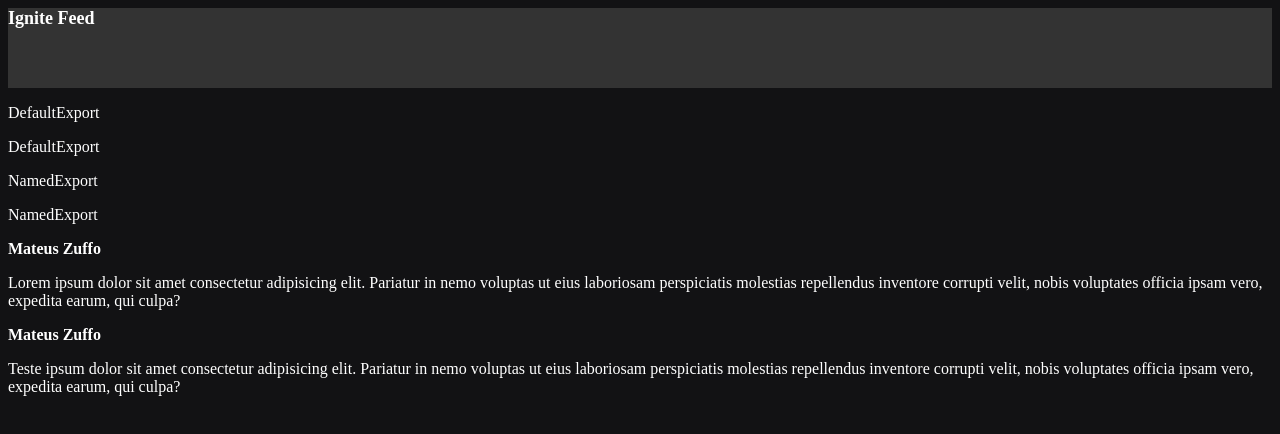
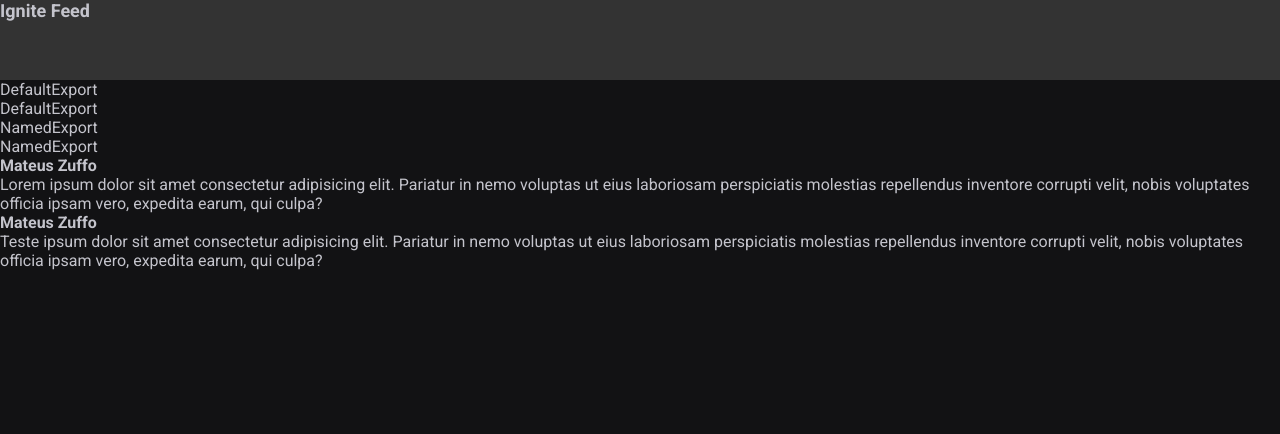
Before and after one commit to mateus-zuffo/ReactJS-01, a React (Vite) app in the folder 01-fundamentos-reactjs/: page / in a window 1280 px wide. Shown: the top 434 px of the page. Built offline with nearby package versions, Linux system fonts and the light colour scheme.

Commit message:
style: global.css created, Roboto font imported

```diff
--- a/01-fundamentos-reactjs/index.html
+++ b/01-fundamentos-reactjs/index.html
@@ -2,8 +2,16 @@
 <html lang="en">
   <head>
     <meta charset="UTF-8" />
+
+    <link rel="preconnect" href="https://fonts.googleapis.com">
+    <link rel="preconnect" href="https://fonts.gstatic.com" crossorigin>
+    <link href="https://fonts.googleapis.com/css2?family=Roboto:wght@400;700&display=swap" rel="stylesheet">
+
     <link rel="icon" type="image/svg+xml" href="/vite.svg" />
     <meta name="viewport" content="width=device-width, initial-scale=1.0" />
+
+    <link href="https://fonts.googleapis.com/css2?family=Roboto:wght@400;700&display=swap" rel="stylesheet">
+
     <title>Vite + React</title>
   </head>
   <body>
--- a/01-fundamentos-reactjs/src/App.jsx
+++ b/01-fundamentos-reactjs/src/App.jsx
@@ -2,7 +2,8 @@
 import DefaultExport from "./DefaultExport";
 import { NamedExport } from "./NamedExport";
 import { Post } from "./Post";
-import "./style.css";
+import "./global.css";
+import styles from './App.module.css'
 
 function App() {
 
--- /dev/null
+++ b/01-fundamentos-reactjs/src/global.css
@@ -0,0 +1,31 @@
+:root{
+    --white: #ffffff;
+
+    --gray-100:#e1e1e6;
+    --gray-300: #c4c4cc;
+    --gray-400: #8d8d99;
+    --gray-600: #323238;
+    --gray-700: #29292e;
+    --gray-800: #282824;
+    --gray-900: #121214;
+
+    -green-500: #00875f;
+}
+
+* {
+    margin: 0;
+    padding: 0;
+    box-sizing: border-box;
+}
+
+body {
+    background-color: var(--gray-900);
+    color: var(--gray-300);
+    -webkit-font-smoothing: antialiasad
+}
+
+body, input, textarea, button {
+    font-family: 'Roboto', sans-serif;
+    font-weight: 400;
+    font-size: 1rem;
+}
--- a/01-fundamentos-reactjs/src/style.css
+++ /dev/null
@@ -1,4 +0,0 @@
-body {
-    background-color: #121214;
-    color: #fff;
-}
```
Also changed, not shown: 01-fundamentos-reactjs/src/App.module.css (added).
